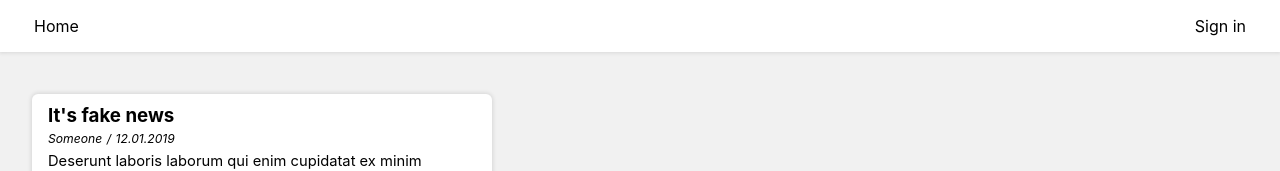
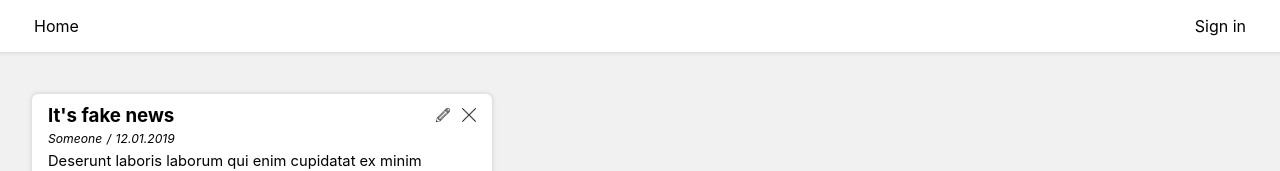
Before and after one commit to Vladf29/news-client, a React (Create React App) app: page /news/1 in a window 1280 px wide. Shown: the top 171 px of the page. Built offline with nearby package versions, Linux system fonts and the light colour scheme.

Commit message:
[UPDATE] redirect after succesed removed

```diff
--- a/src/containers/ArticleContainer.tsx
+++ b/src/containers/ArticleContainer.tsx
@@ -1,27 +1,34 @@
-import React, { useEffect } from "react";
+import React, { useEffect, useCallback } from "react";
 import { useSelector, useDispatch } from "react-redux";
 
 import { withRouter, RouteComponentProps } from "react-router-dom";
 
 import { INews } from "../interfaces/INews";
 import { IApplicationState } from "../reducers";
-import { getNews } from "../actions/newsAction";
+import { getNews, deleteNews } from "../actions/newsAction";
 
 import NewsHeader from "../components/NewsHeader";
 import NewsContent from "../components/NewsDesc";
 
 export interface IArticaleContainerProps extends RouteComponentProps {}
 
-const ArticleContainer: React.FC<IArticaleContainerProps> = ({ match }) => {
-  const params: any = match.params;
-
+const ArticleContainer: React.FC<IArticaleContainerProps> = ({
+  match,
+  history
+}) => {
   const news: INews = useSelector(
     (state: IApplicationState) => state.news.news
   );
 
-  const dispatch = useDispatch();
+  const dispatch: any = useDispatch();
+
+  const deleteNewsClb = useCallback(async (id: string) => {
+    const res: boolean = await dispatch(deleteNews(id));
+    if (res) history.goBack();
+  }, []);
 
   useEffect(() => {
+    const params: any = match.params;
     if (news.id === params.newsId) return;
 
     dispatch(getNews(params.newsId));
@@ -34,7 +41,9 @@ const ArticleContainer: React.FC<IArticaleContainerProps> = ({ match }) => {
         author={news.author}
         date={news.date}
         id={news.id}
+        onDeleteNews={deleteNewsClb}
         showInformation
+        showControls
       />
       <NewsContent content={news.content} />
     </>
```
